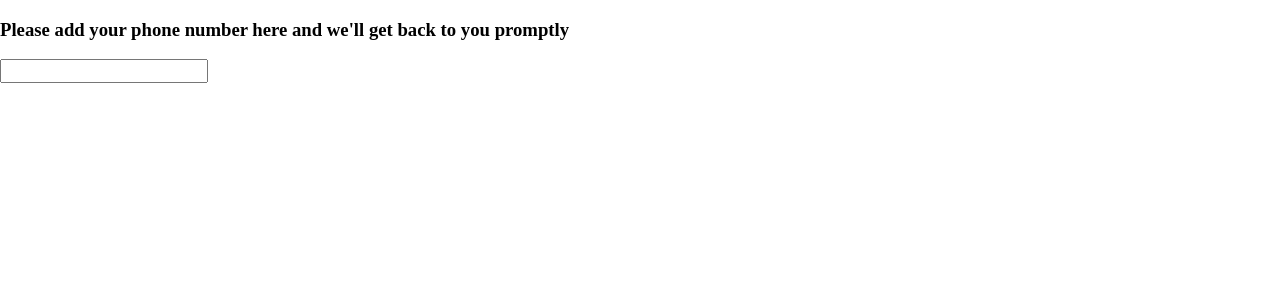
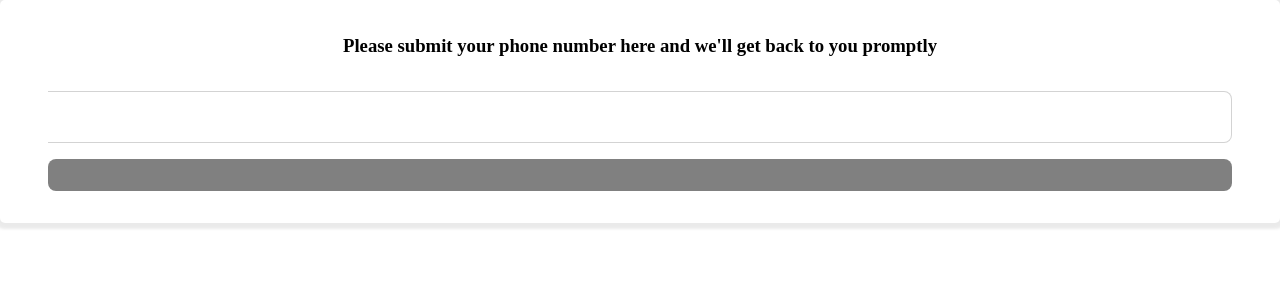
Before and after one commit to Davros2014/phone-number-input, a React (Create React App) app: page / in a window 1280 px wide. Shown: the top 300 px of the page. Built offline with nearby package versions, Linux system fonts and the light colour scheme.

Commit message:
css: basic styling added

```diff
--- a/src/components/PhoneInput.js
+++ b/src/components/PhoneInput.js
@@ -3,9 +3,9 @@ import React from "react";
 export const PhoneInput = () => {
   return (
     <div className="inputContainer">
-      <h3 className="inputContainer__Header">
-        Please add your phone number here and we'll get back to you promptly
-      </h3>
+        <h3 className="inputContainer__Header">
+            Please submit your phone number here and we'll get back to you promptly
+        </h3>
 
       <form action="" className="inputContainer__Form">
         <div className="inputContainer__phoneDetails">
--- a/src/styles.scss
+++ b/src/styles.scss
@@ -0,0 +1,70 @@
+*,
+body,
+html {
+  box-sizing: border-box;
+}
+
+*:focus {
+  outline: none;
+}
+
+// variables //////////////////////////////////////////////////////////////////
+$mainWhite: #e9e9e9;
+$generic-bg-hover: rgba(0, 0, 0, 0.5);
+$generic-bg: rgba(0, 0, 0, 0.25);
+
+$border-radius: 8px;
+
+.appContainer {
+  width: 100vw;
+  height: 100vh;
+  display: flex;
+  justify-content: center;
+  align-items: center;
+  animation: 30s colorTransition infinite cubic-bezier(1, 0, 0, 1);
+}
+
+.inputContainer {
+  background: #fff;
+  margin: 0 auto;
+  padding: 1rem 3rem;
+  border-radius: 5px;
+  box-shadow: 0px 0px 3px 6px rgba(0, 0, 0, 0.0825);
+  animation: 0.5s bounceIn forwards ease-in;
+  &__Header {
+    font-weight: 700;
+    text-align: center;
+    padding-bottom: 1rem;
+  }
+  &__Form {
+    display: flex;
+    flex-direction: column;
+    margin: 0 auto;
+    align-items: center;
+    justify-content: flex-start;
+  }
+  &__phoneDetails {
+    width: 100%;
+    display: flex;
+    font-weight: bold;
+  }
+  &__Input {
+    width: 100%;
+    padding: 1rem;
+    border: 1px solid lightgrey;
+    border-top-right-radius: $border-radius;
+    border-bottom-right-radius: $border-radius;
+    border-left: none;
+    outline: none;
+  }
+  &__OutputField {
+    // padding: 1rem;
+    padding: 1rem;
+    border-radius: $border-radius;
+    background: grey;
+    width: 100%;
+    line-height: 1.6rem;
+    margin-top: 1rem;
+    color: white;
+  }
+}
```
